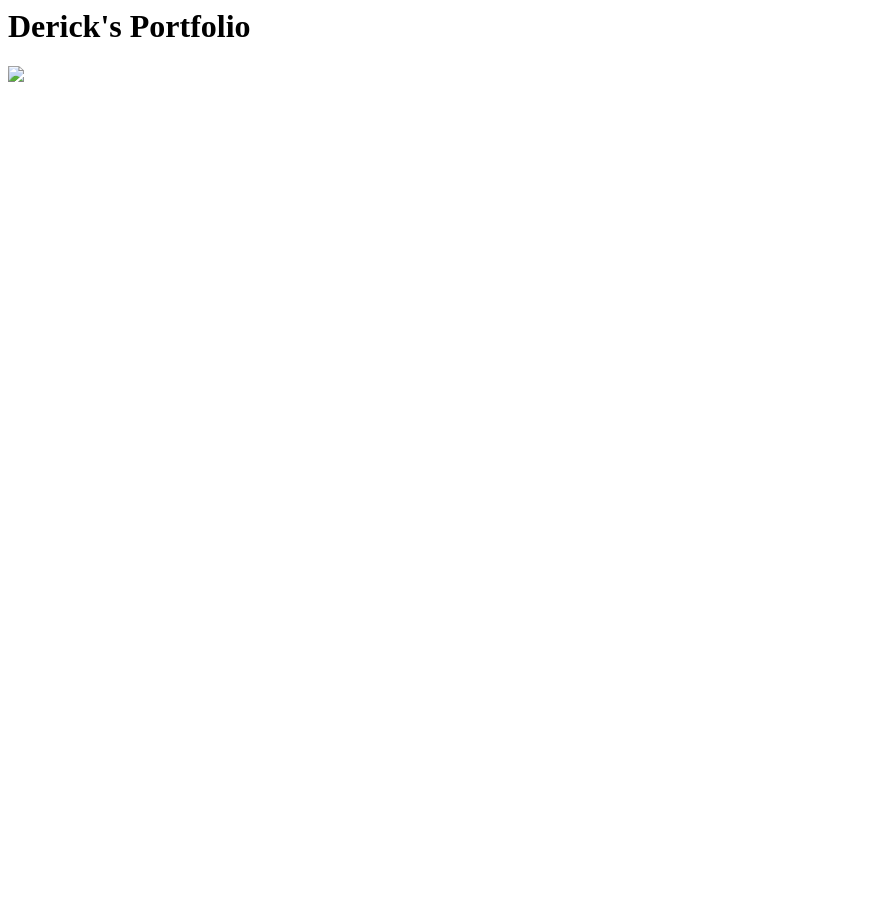
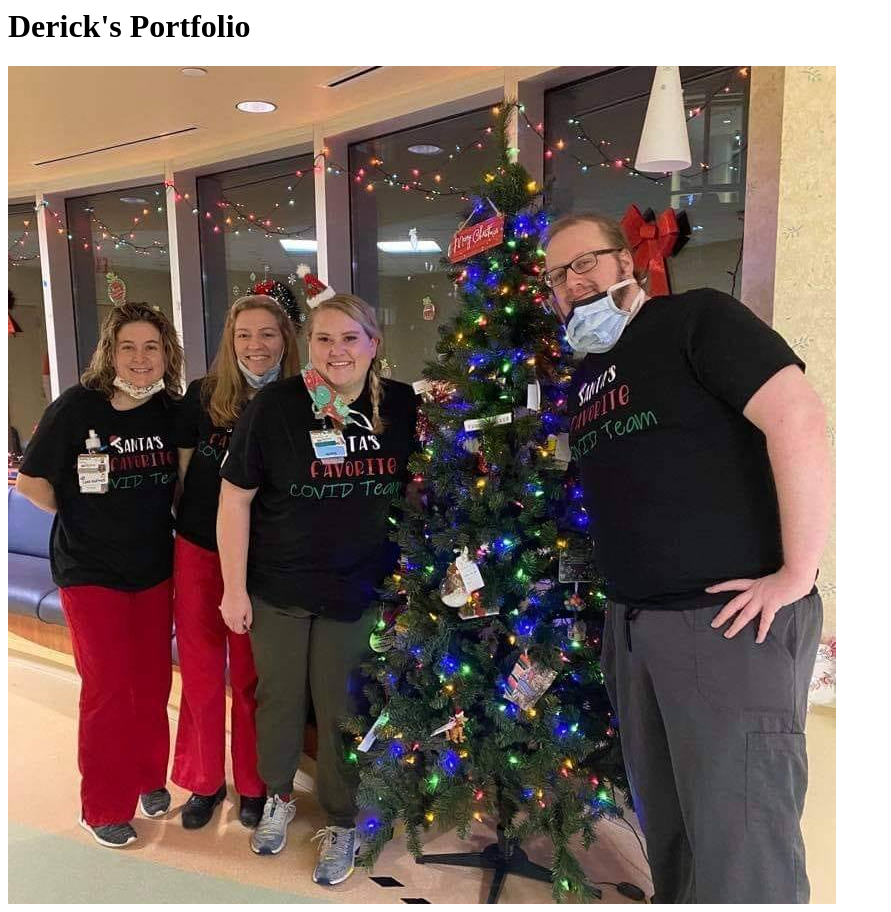
Before and after one commit to DerickWilliamson/DerickWilliamson, a plain HTML site: page index.html in a window 1280 px wide. Shown: the whole page, without its empty margins (0-891 px from the left). Before the commit the page ends 800 px from the top, so only its background shows below. Drawn offline with Linux system fonts and the light colour scheme.

Commit message:
Update index.html

```diff
--- a/index.html
+++ b/index.html
@@ -1,4 +1,4 @@
 <html>
     <h1>Derick's Portfolio</h1>
-    <img src=".Derick Pic.jpg"/>
+    <img src="Derick Pic.jpg"/>
 </html>
```
